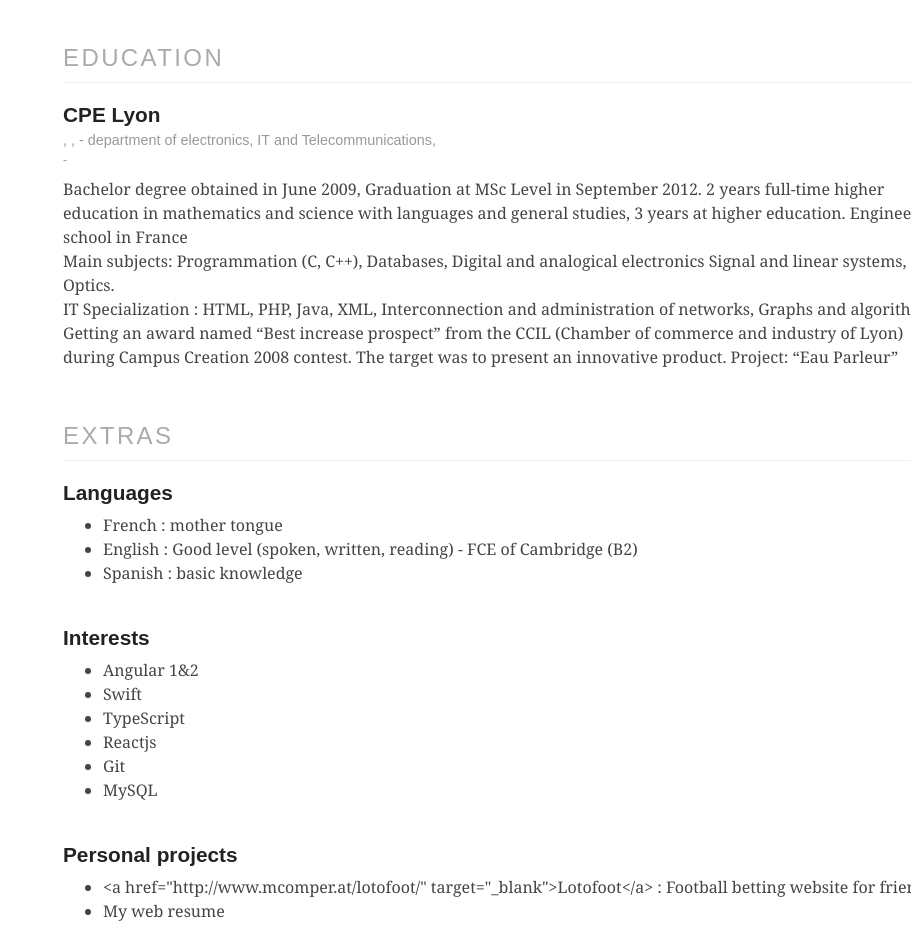
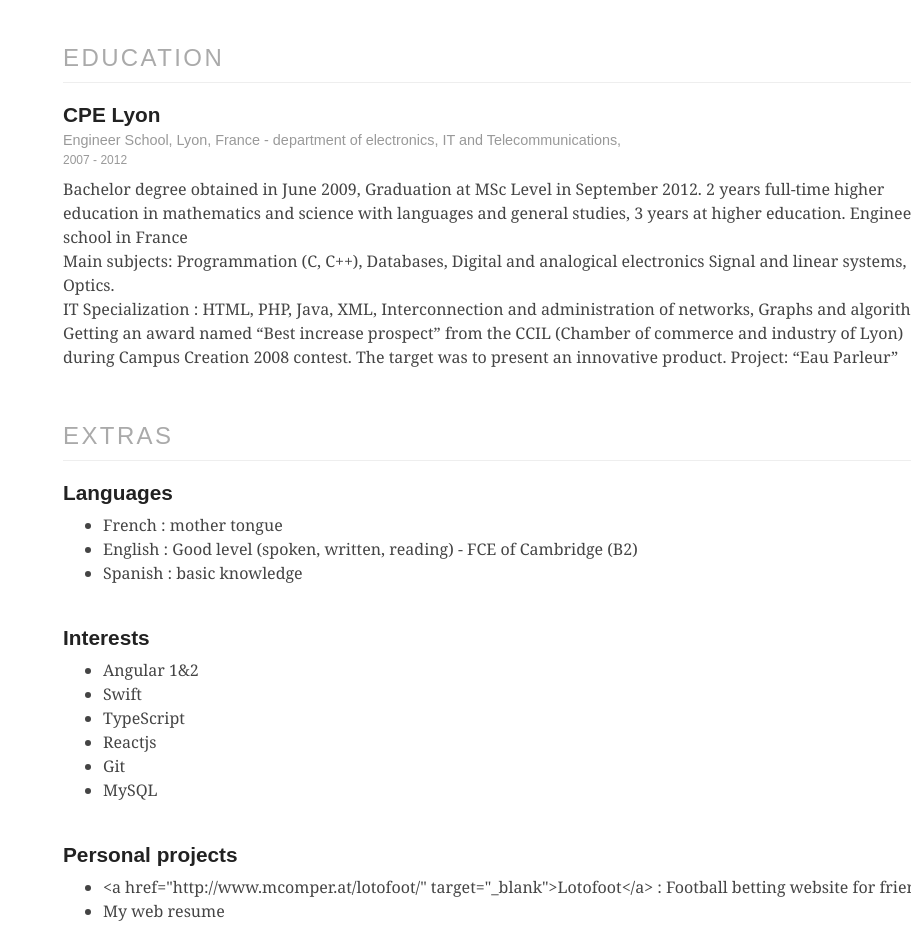
Before and after one commit to Mitchnsun/mcomperat, a React (Create React App) app: page / in a window 1280 px wide. Shown: the part 1420-2346 px from the top of the page, without its empty margins (369-1280 px from the left). Built offline with nearby package versions, Linux system fonts and the light colour scheme.

Commit message:
[v3] Fix Education Post

```diff
--- a/src/assets/data/en/data.json
+++ b/src/assets/data/en/data.json
@@ -215,8 +215,13 @@
     "schools": [
       {
         "title": "CPE Lyon",
+        "city": "Lyon",
+        "country": "France",
+        "company": "Engineer School",
         "context": "department of electronics, IT and Telecommunications,",
         "specialty": "",
+        "start": "2007",
+        "end": "2012",
         "description": [
           {
             "text": "Bachelor degree obtained in June 2009, Graduation at MSc Level in September 2012. 2 years full-time higher education in mathematics and science with languages and general studies, 3 years at higher education. Engineering school in France"
--- a/src/assets/data/fr/data.json
+++ b/src/assets/data/fr/data.json
@@ -259,8 +259,13 @@
     "schools": [
       {
         "title": "Ecole supérieure de Chimie, Physique et Electronique de Lyon (ESCPE)",
+        "city": "Lyon",
+        "country": "France",
+        "company": "Ecole d'ingénieur",
         "context": "Electronique, Télécoms et informatique",
         "specialty": "Majeur Systèmes Informatiques Distribués",
+        "start": "2007",
+        "end": "2012",
         "description": [
           {
             "text": "Diplomé en Septembre 2012. Bachelor obtenu en Juin 2009. Majeure SID (Systèmes informatiques distribuées) : Services Web (HTML/CSS/PHP), Java, Interconnexion et administration des réseaux, Graphes et Algorithmes."
--- a/src/components/post/Post.css
+++ b/src/components/post/Post.css
@@ -42,6 +42,6 @@
   overflow: hidden;
 }
 
-.Post-meta.era {
+.Post-meta--era {
   font-size: 75%;
 }
--- a/src/components/post/Post.js
+++ b/src/components/post/Post.js
@@ -9,7 +9,7 @@ export default function Post(props) {
         <p className="Post-meta">
           {props.company}, {props.city}, {props.country} {props.context ? ` - ${props.context}`: ''}
         </p>
-        <p className="Post-meta era">
+        <p className="Post-meta Post-meta--era">
           {props.start} - {props.end}
         </p>
         <p className="Post-meta">
```
